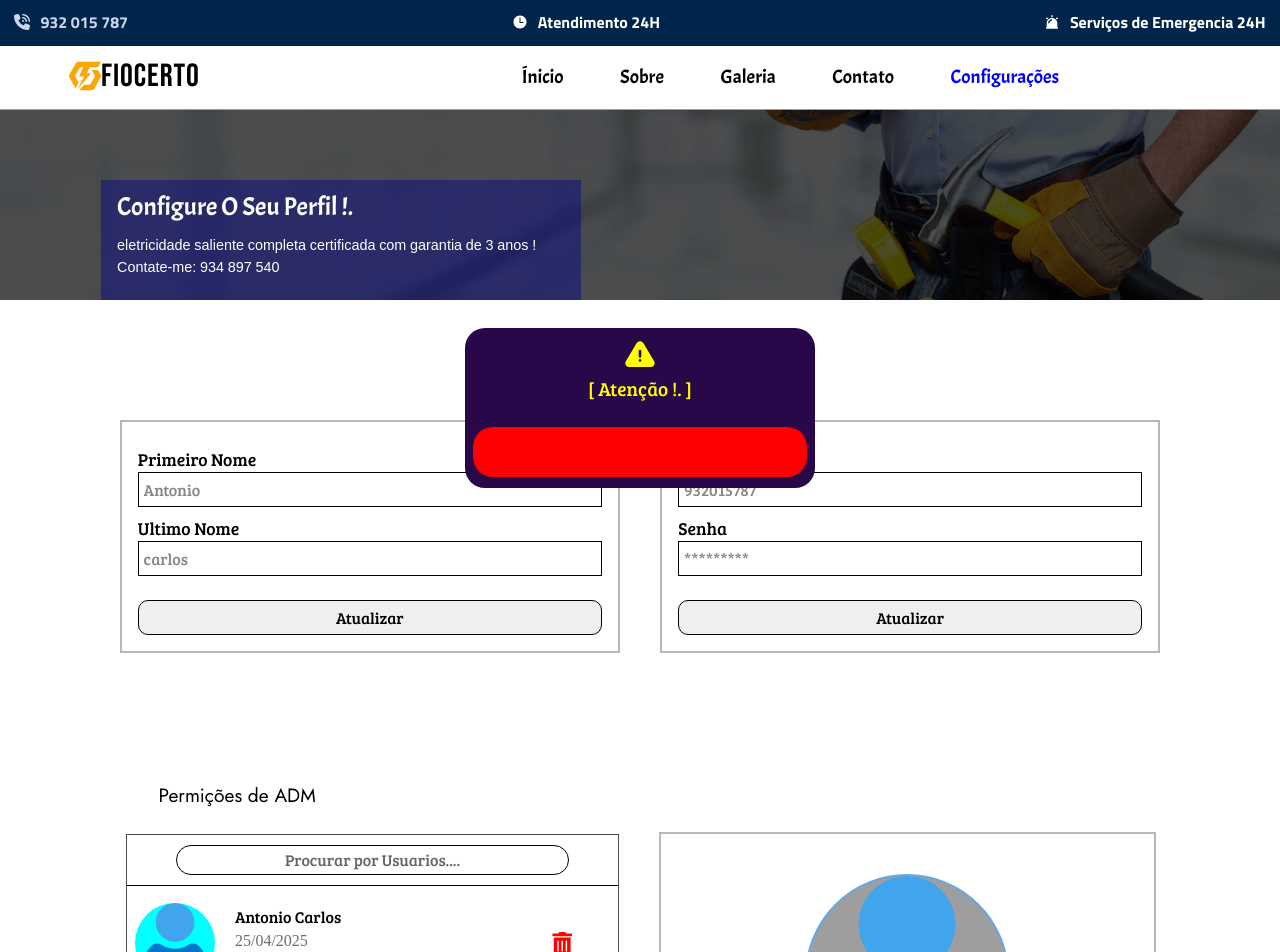
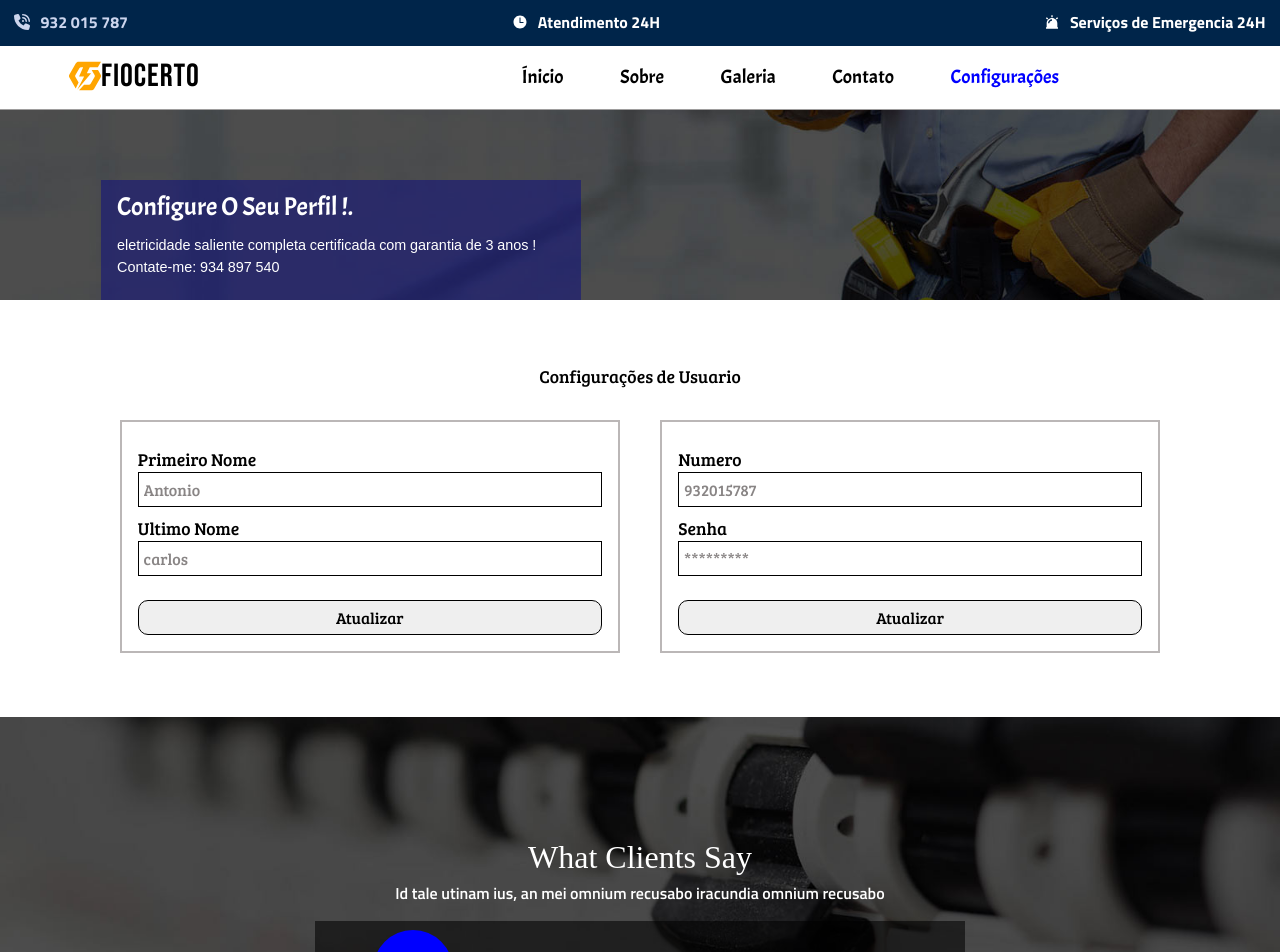
Before and after one commit to antonioCarlosFerreiraFilho/FioCerto-frontend, a React (Vite) app: page /profile in a window 1280 px wide. Shown: the top 952 px of the page. Built offline with nearby package versions, Linux system fonts and the light colour scheme; grey boxes are pictures that could not be loaded; a web font is replaced by a local one.

Commit message:
Redux User Delete

```diff
--- a/src/components/ProfileUserADM/ProfileUserADM.jsx
+++ b/src/components/ProfileUserADM/ProfileUserADM.jsx
@@ -9,7 +9,9 @@ import PanelADM from "../PanelADM/PanelADM";
 import PopUpMessage from "../PopUpMessage/PopUpMessage";
 
 const ProfileUserADM = () => {
-  const [userAuth, setUserAuth] = useState(true);
+  const [userAuth, setUserAuth] = useState(false);
+  //delete
+  const [reduxUser, setReduxUser] = useState(false);
 
   return (
     <div className="ProfileUserADM">
```
